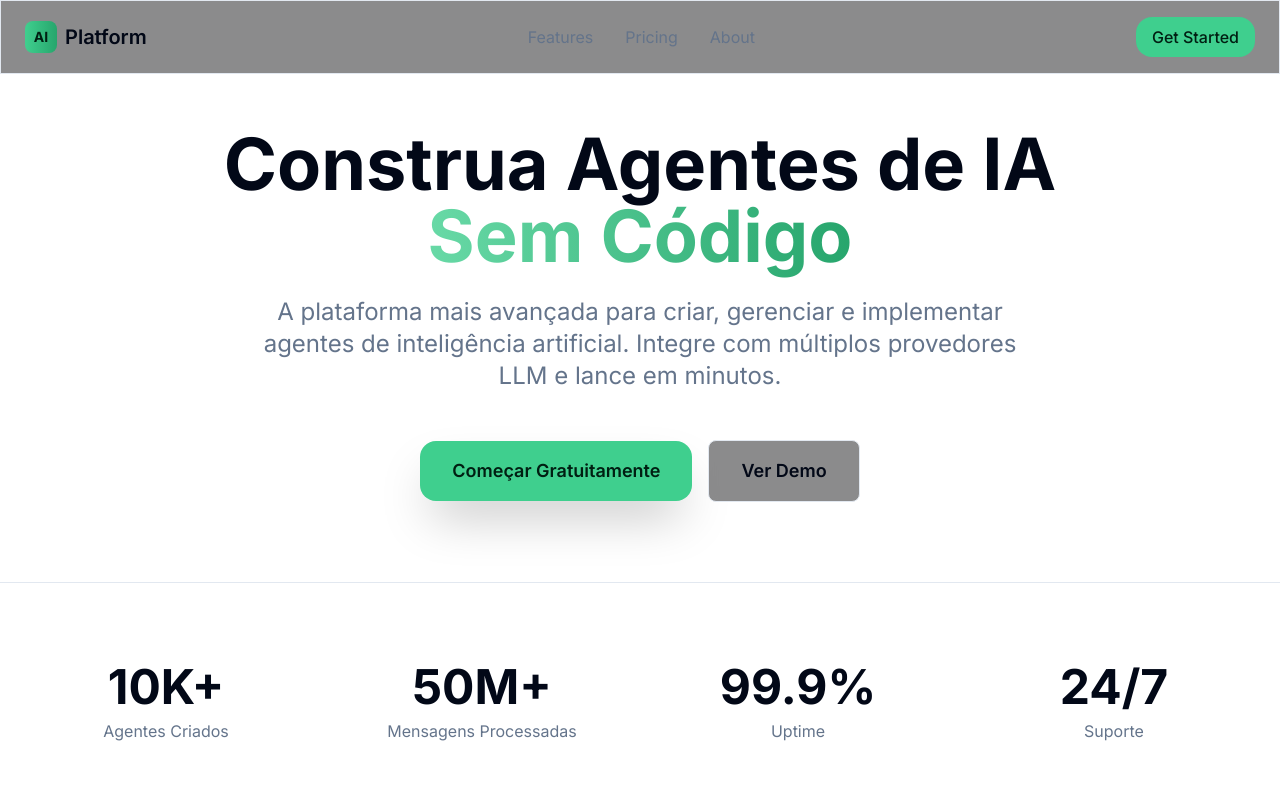
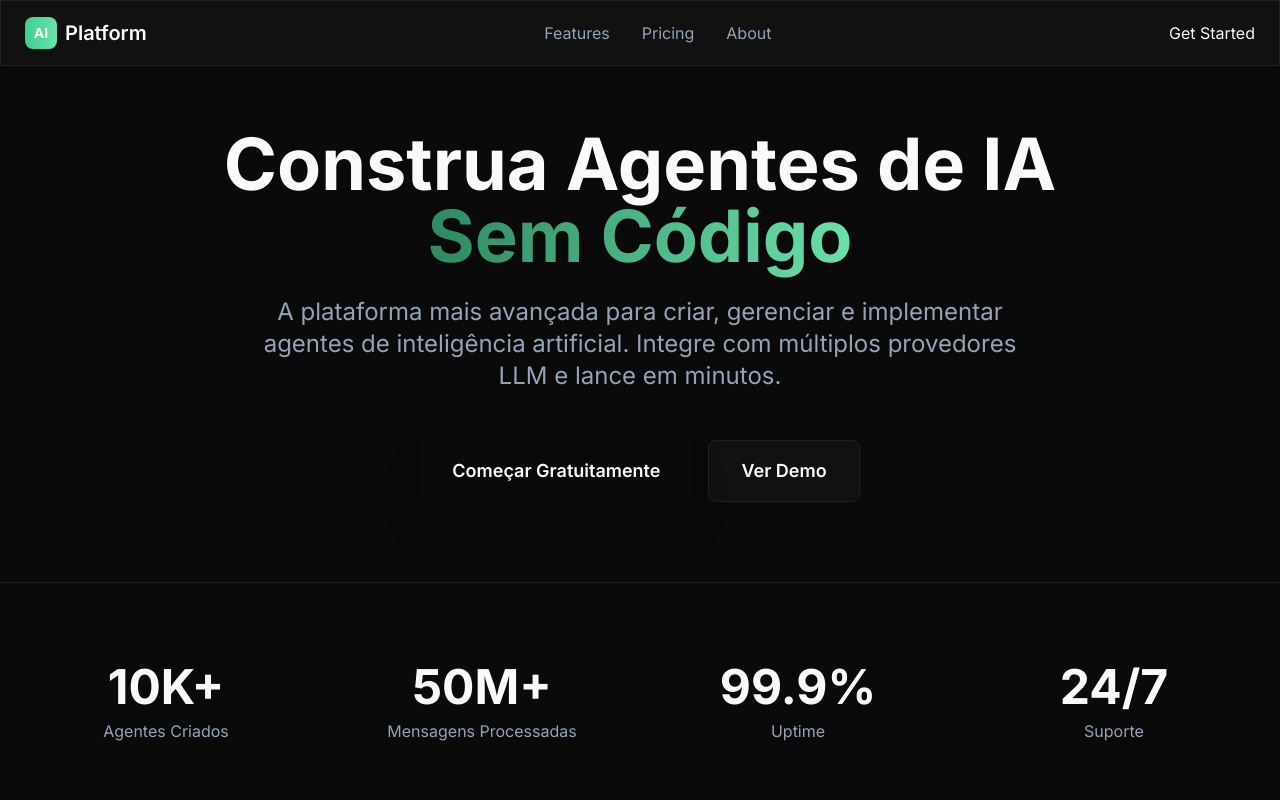
Before and after one commit to fsemanuel/definna-landing-page, a React (Vite) app: page / in a window 1280 px wide. Shown: the top 800 px of the page. Built offline with nearby package versions, Linux system fonts and the light colour scheme.

Commit message:
Simplify CSS to use only dark mode from AI Platform

```diff
--- a/src/index.css
+++ b/src/index.css
@@ -4,58 +4,7 @@
 
 @layer base {
   :root {
-    --background: 0 0% 100%;
-    --foreground: 222.2 84% 4.9%;
-    --card: #212121;
-    --card-foreground: 222.2 84% 4.9%;
-    --popover: #212121;
-    --popover-foreground: 222.2 84% 4.9%;
-
-    /* ---------- SUPABASE BRAND ---------- */
-    --brand-200: 154 55% 88%;
-    --brand-300: 154 58% 78%;
-    --brand-400: 153 60% 63%;
-    --brand-500: 153 60% 53%; /* #3ECF8E */
-    --brand-600: 153 62% 40%;
-
-    --primary: var(--brand-500);
-    --primary-foreground: 156 100% 6%;
-
-    --secondary: #212121;
-    --secondary-foreground: 222.2 47.4% 11.2%;
-
-    --muted: #212121;
-    --muted-foreground: 215.4 16.3% 46.9%;
-
-    --accent: #212121;
-    --accent-foreground: 222.2 47.4% 11.2%;
-
-    --destructive: 0 84.2% 60.2%;
-    --destructive-foreground: 210 40% 98%;
-
-    --border: 214.3 31.8% 91.4%;
-    --input: 214.3 31.8% 91.4%;
-    --ring: var(--brand-500);
-
-    --radius: 0.5rem;
-
-    --chart-1: 12 76% 61%;
-    --chart-2: 173 58% 39%;
-    --chart-3: 197 37% 24%;
-    --chart-4: 43 74% 66%;
-    --chart-5: 27 87% 67%;
-
-    --sidebar: oklch(0.985 0 0);
-    --sidebar-foreground: oklch(0.145 0 0);
-    --sidebar-primary: oklch(0.205 0 0);
-    --sidebar-primary-foreground: oklch(0.985 0 0);
-    --sidebar-accent: oklch(0.97 0 0);
-    --sidebar-accent-foreground: oklch(0.205 0 0);
-    --sidebar-border: oklch(0.922 0 0);
-    --sidebar-ring: oklch(0.708 0 0);
-  }
-
-  .dark {
+    /* ---------- DARK MODE ONLY (AI PLATFORM) ---------- */
     --background: 0 0% 3.9%;
     --foreground: 210 40% 98%;
     --card: 0 0% 13%;
@@ -67,7 +16,7 @@
     --brand-200: 153 36% 22%;
     --brand-300: 153 44% 28%;
     --brand-400: 153 50% 36%;
-    --brand-500: 153 60% 53%;
+    --brand-500: 153 60% 53%; /* #3ECF8E */
     --brand-600: 153 66% 65%;
 
     --primary: var(--brand-500);
@@ -103,6 +52,8 @@
     --sidebar-accent-foreground: oklch(0.985 0 0);
     --sidebar-border: oklch(1 0 0 / 10%);
     --sidebar-ring: oklch(0.439 0 0);
+
+    --radius: 0.5rem;
   }
 }
 
@@ -115,12 +66,9 @@
     font-feature-settings: "rlig" 1, "calt" 1;
     font-family: 'Inter', sans-serif;
   }
-  html {
-    @apply dark;
-  }
 }
 
-/* Efeitos extras da AI Platform */
+/* Efeitos da AI Platform */
 @layer components {
   .glass {
     @apply bg-zinc-900/50 backdrop-blur-sm border border-zinc-800/50;
@@ -140,12 +88,4 @@
   .glow-yellow {
     box-shadow: 0 0 20px rgba(234, 179, 8, 0.3); /* amarelo */
   }
-  .btn-brand {
-    @apply inline-flex items-center justify-center rounded-2xl px-4 py-2 font-medium;
-    background-color: hsl(var(--brand-500));
-    color: hsl(var(--primary-foreground));
-  }
-  .btn-brand:hover {
-    filter: brightness(1.05);
-  }
 }
```
